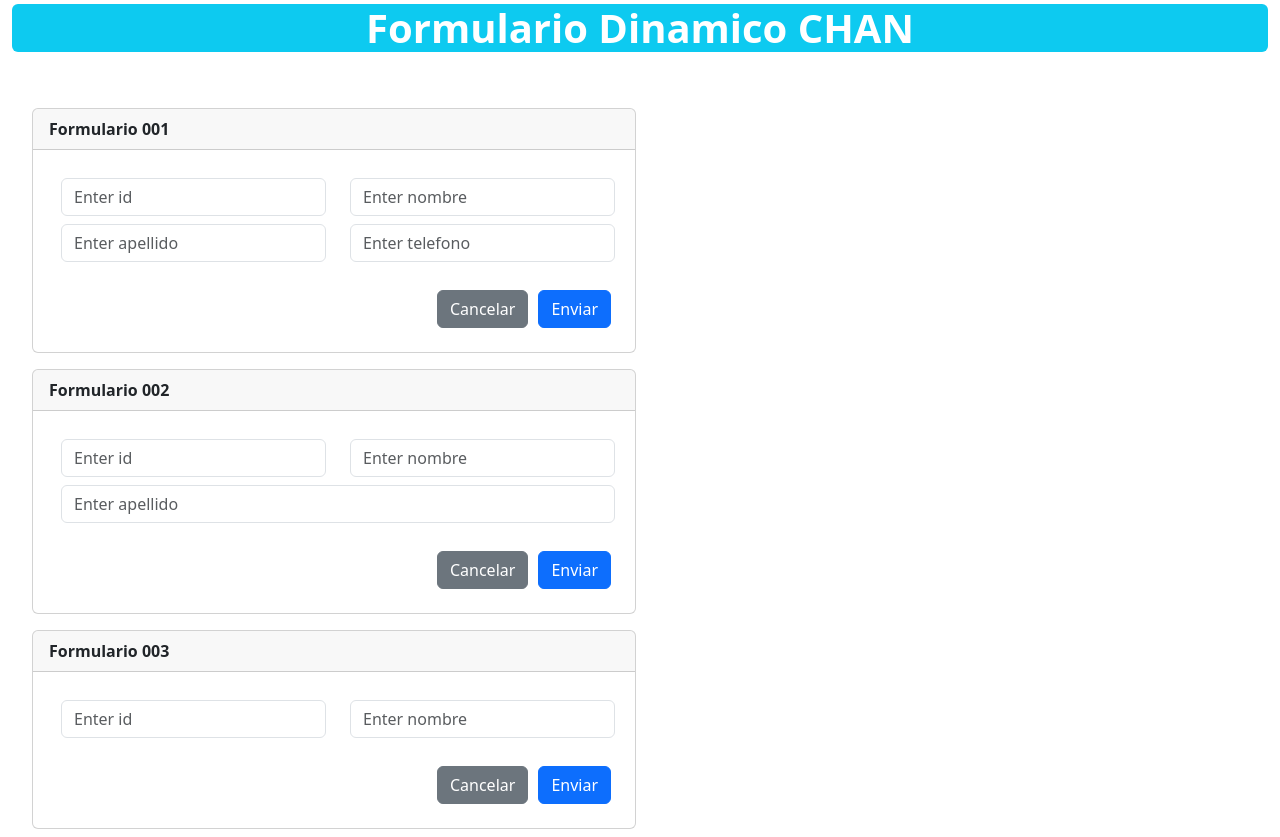
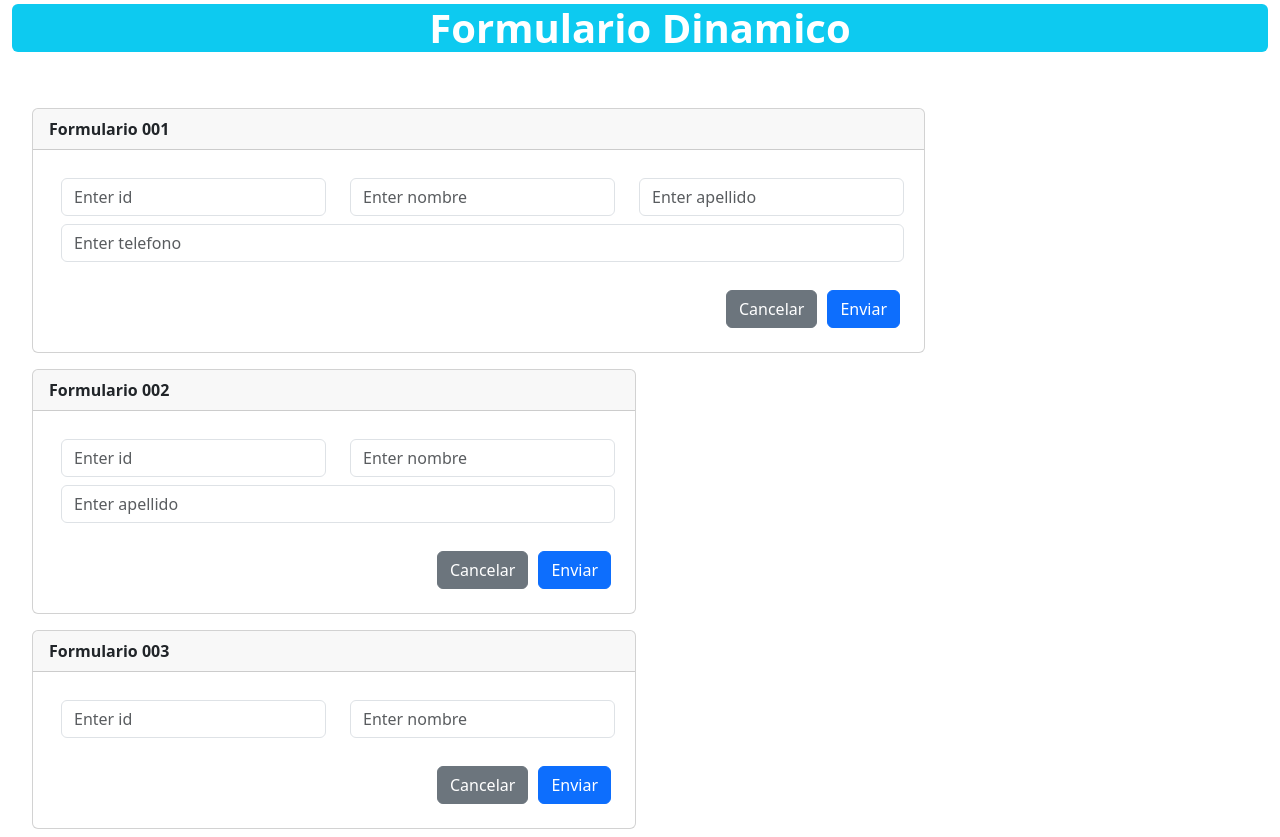
Before and after one commit to faviocabral/app-form-dinamic, a React (Vite) app: page / in a window 1280 px wide. Built offline with nearby package versions, Linux system fonts and the light colour scheme.

Commit message:
example gif add

```diff
--- a/src/App.jsx
+++ b/src/App.jsx
@@ -5,7 +5,7 @@ export default function App() {
 
   //payload(objeto) que viene de la base datos
   let forms = [
-    {id: 1, col:2, campos: ['id', 'nombre' , 'apellido' , 'telefono' ] },
+    {id: 1, col:3, campos: ['id', 'nombre' , 'apellido' , 'telefono' ] },
     {id: 2, col:2, campos: ['id', 'nombre' , 'apellido'  ] },
     {id: 3, col:2, campos: ['id', 'nombre'   ] },
   ]
@@ -45,7 +45,7 @@ export default function App() {
   return (
     <>
       <div className="container-fluid">
-        <h1 className="text-center mt-1 text-bold bg-info rounded text-white">Formulario Dinamico CHAN</h1>
+        <h1 className="text-center mt-1 text-bold bg-info rounded text-white">Formulario Dinamico</h1>
         <div className="container-fluid mt-5 w3-border w3-padding w3-round ws-grey d-flex flex-wrap justify-content-arround">
           {
             //iteramos los formularios n...
```
Also changed, not shown: public/example.gif (added).
